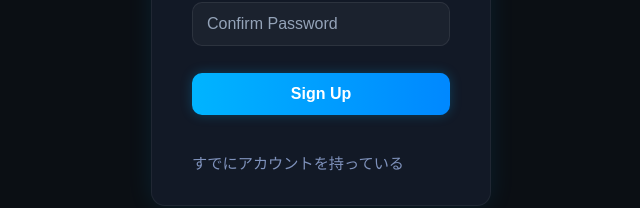
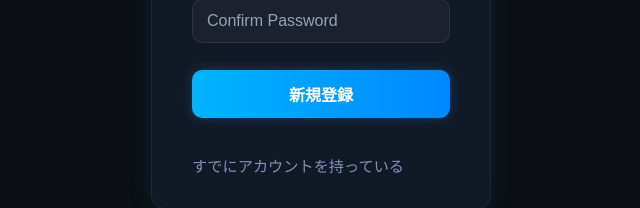
Before and after one commit to nao317/synapz, a Next.js app: page /signup in a window 1280 px wide. Shown: the part 450-658 px from the top of the page, without its empty margins (319-959 px from the left). Built offline with nearby package versions, Linux system fonts and the light colour scheme; no server answers.

Commit message:
サインアップボタンをログインページのボタンと統一

```diff
--- a/src/app/signup/page.tsx
+++ b/src/app/signup/page.tsx
@@ -90,7 +90,7 @@ export default function SignupPage() {
                     onChange={(e) => setConfirmpassword(e.target.value)}
                 />
                 <button type="submit" className={styles.button} disabled={loading}>
-                    {loading ? "Signing Up..." : "Sign Up"}
+                    {loading ? "登録中..." : "新規登録"}
                 </button>
                 <Link href="/login" className={styles.link}>すでにアカウントを持っている</Link>
             </form>
```
